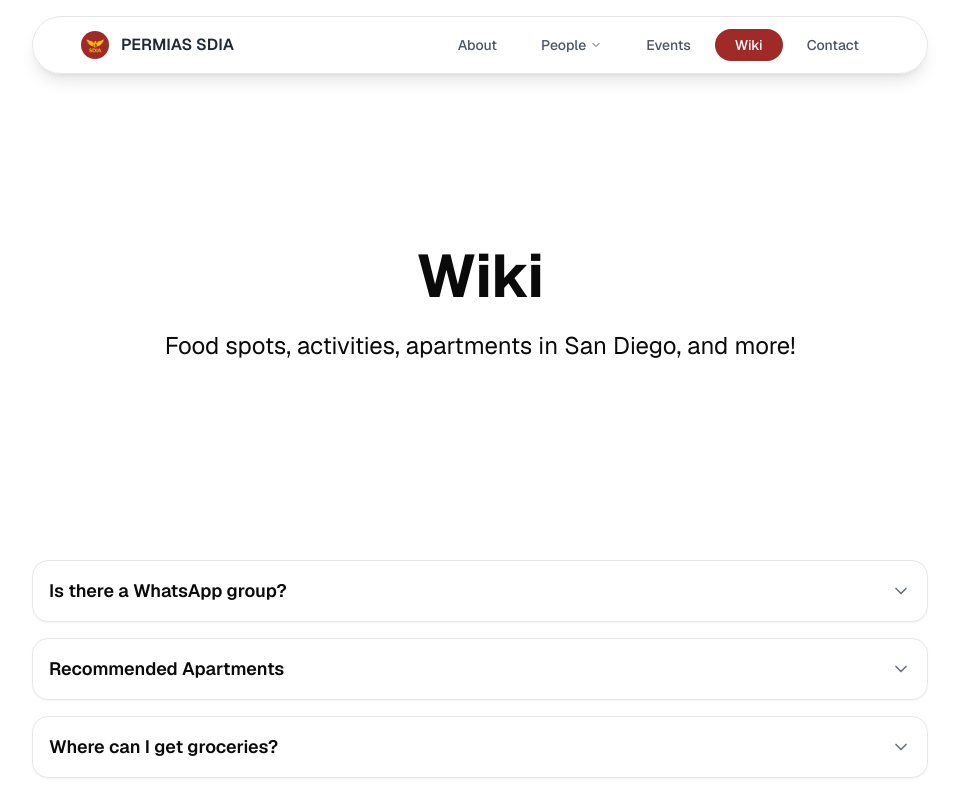
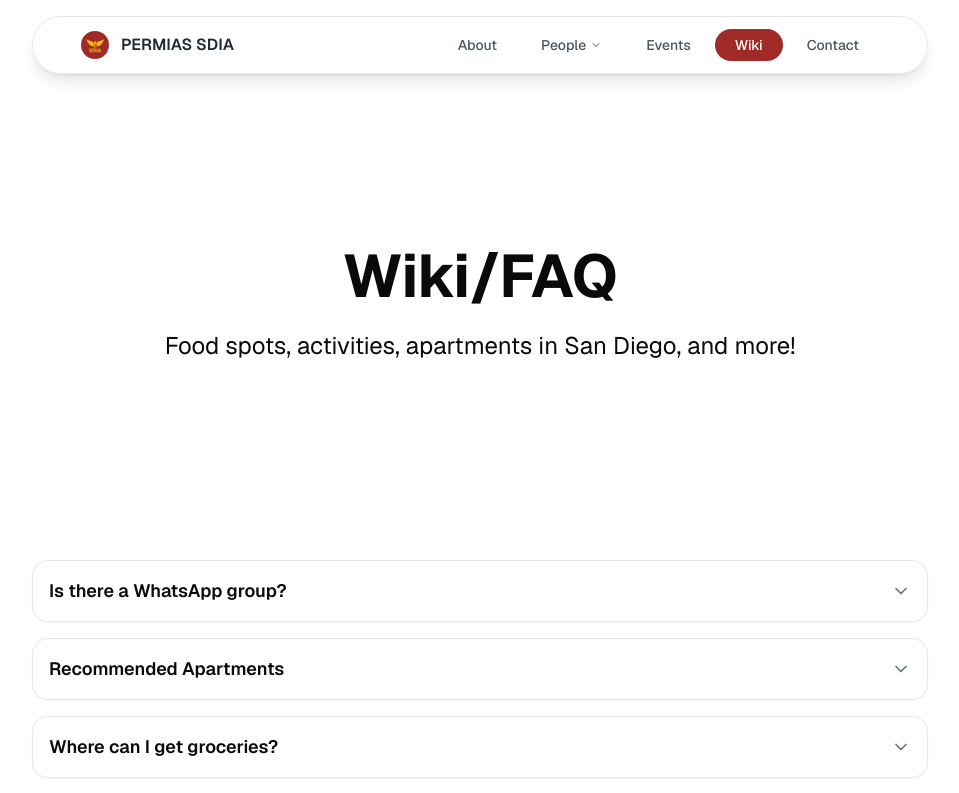
Before and after one commit to PERMIAS-SDIA/sdia-website-v2, a Next.js app: page /wiki in a window 1280 px wide. Shown: the top 793 px of the page, without its empty margins (160-1119 px from the left). Built offline with nearby package versions, Linux system fonts and the light colour scheme.

Commit message:
minor typo

```diff
--- a/app/wiki/page.tsx
+++ b/app/wiki/page.tsx
@@ -6,7 +6,7 @@ export default function WikiPage() {
     <main>
       <section className="relative flex min-h-[70vh] items-center justify-center overflow-hidden pt-20">
         <div className="relative z-10 mx-auto max-w-4xl px-4 text-center">
-          <h1 className="mb-6 text-5xl font-bold md:text-6xl">Wiki</h1>
+          <h1 className="mb-6 text-5xl font-bold md:text-6xl">Wiki/FAQ</h1>
 
           <p className="mx-auto mb-8 max-w-3xl text-xl leading-relaxed md:text-2xl">
             Food spots, activities, apartments in San Diego, and more!
```
